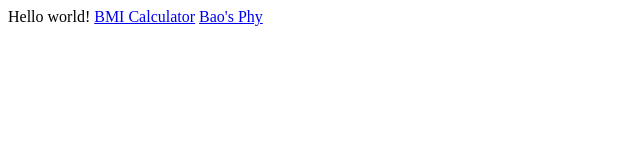
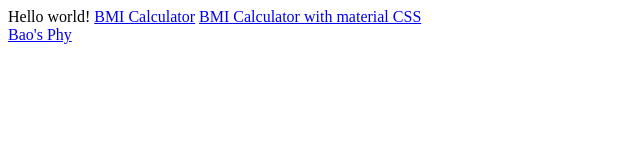
Before and after one commit to cabao/cabao.github.io, a plain HTML site: page index.html in a window 1280 px wide. Shown: the whole page, without its empty margins (0-640 px from the left). Drawn offline with Linux system fonts and the light colour scheme.

Commit message:
Adding source

```diff
--- a/index.html
+++ b/index.html
@@ -2,4 +2,6 @@ Hello world!
 
 
 <a href="BMI/BMI.html">BMI Calculator</a>
+<a href="materialize/BMI.html">BMI Calculator with material CSS </a>
+<br />
 <a href="amber20161029Simulation.html">Bao's Phy</a>
```
